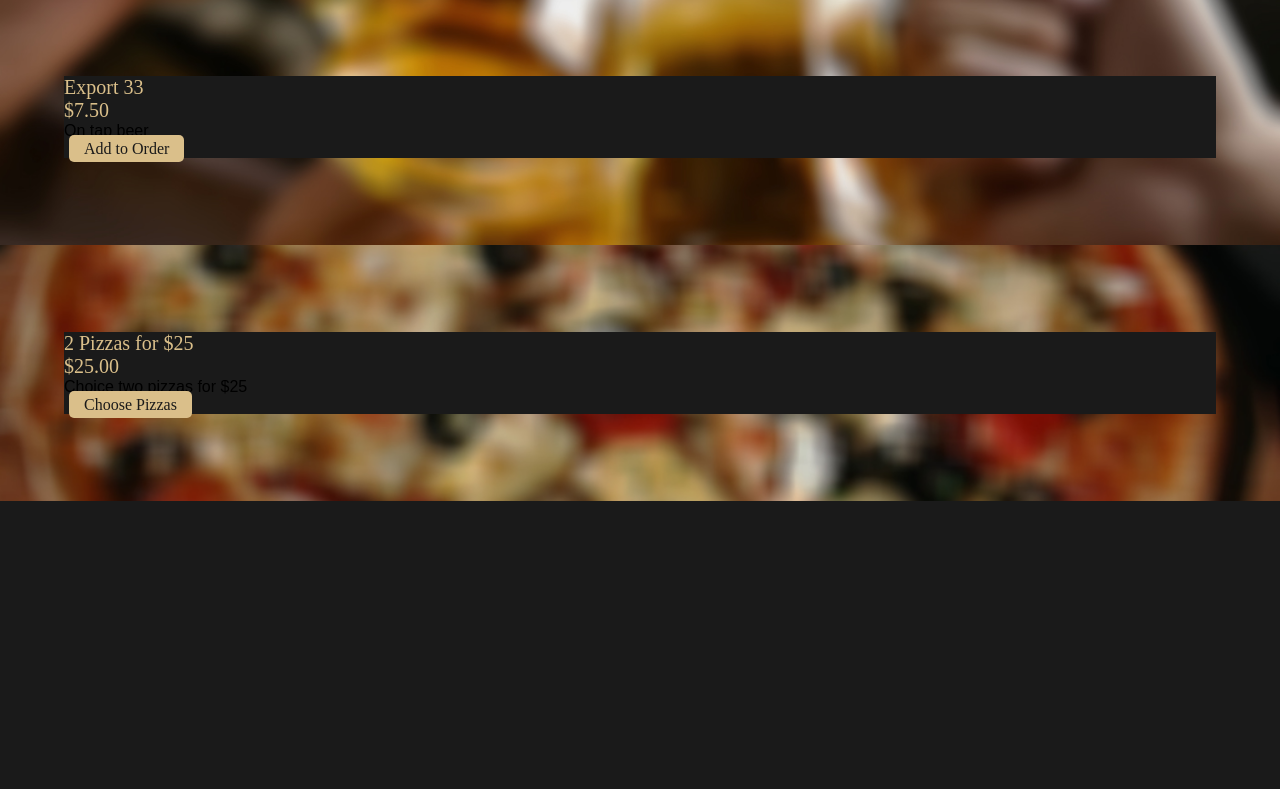
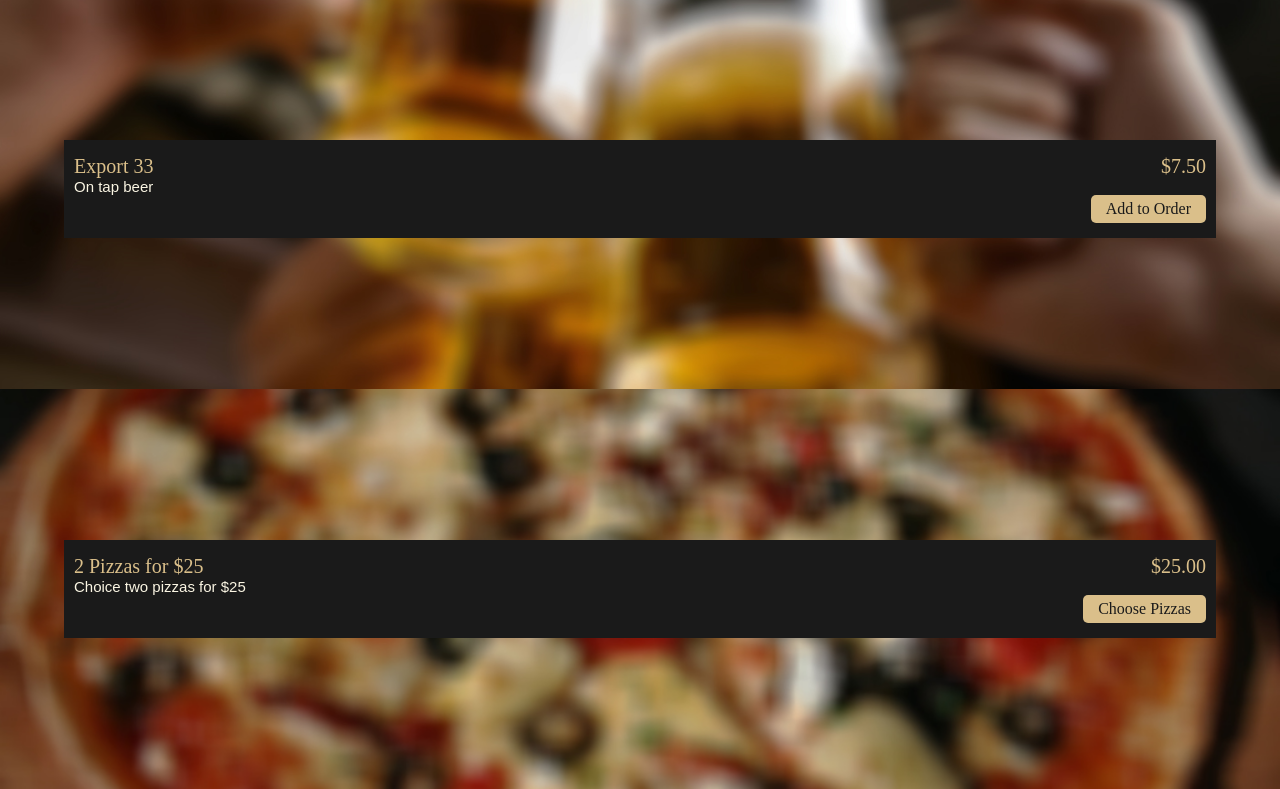
Before and after one commit to cathey191/TheRealm, a plain HTML site: page favourites.html in a window 1280 px wide. Shown: the part 66-855 px from the top of the page. Before the commit the page ends 800 px from the top, so only its background shows below. Drawn offline with Linux system fonts and the light colour scheme.

```diff
--- a/favourites.html
+++ b/favourites.html
@@ -19,20 +19,22 @@
 			</a>
 		</nav>
 		<div class="mainContent">
-			<div class="section drinks">
+			<div class="section drinks half">
 				<div class="favSecton">
-					<h3 class="yellowHeader">Export 33</h3>
-					<h3 class="yellowHeader price">$7.50</h3>
-					<p>On tap beer</p>
-					<a class="yellowButton" href="">Add to Order</a>
+					<h3 class="yellowHeader floatLeft">Export 33</h3>
+					<h3 class="yellowHeader floatRight">$7.50</h3>
+					<div class="clear"></div>
+					<p class="smallText">On tap beer</p>
+					<a class="yellowButton floatRight" href="">Add to Order</a>
 				</div>
 			</div>
-			<div class="section pizza">
+			<div class="section pizza half">
 				<div class="favSecton">
-					<h3 class="yellowHeader">2 Pizzas for $25</h3>
-					<h3 class="yellowHeader price">$25.00</h3>
-					<p>Choice two pizzas for $25</p>
-					<a class="yellowButton" href="">Choose Pizzas</a>
+					<h3 class="yellowHeader floatLeft">2 Pizzas for $25</h3>
+					<h3 class="yellowHeader floatRight">$25.00</h3>
+					<div class="clear"></div>
+					<p class="smallText">Choice two pizzas for $25</p>
+					<a class="yellowButton floatRight" href="">Choose Pizzas</a>
 				</div>
 			</div>
 		</div>
--- a/sass/style.scss
+++ b/sass/style.scss
@@ -32,7 +32,7 @@
 // menu pages
 .mainContent{
 	padding-top: 55px;
-	height: 100%;
+	// height: 99%;
 }
 .section{
 	width: 100%;
@@ -46,6 +46,10 @@
 .favSecton{
 	width: 90vw;
 	align-self: center;
+	padding: 15px 10px;
+}
+.half{
+	height: 50vh;
 }
 
 // buttons
@@ -71,6 +75,16 @@
 .smallText{
 	color: $lightYellow;
 	font-size: 15px;
+}
+
+.floatLeft{
+	float: left;
+}
+.floatRight{
+	float: right;
+}
+.clear{
+	clear: both;
 }
 
 // Home page
--- a/sass/variables.scss
+++ b/sass/variables.scss
@@ -18,6 +18,5 @@
 	text-decoration: none;
 	padding: 5px 15px;
 	border-radius: 5px;
-	margin: 5px;
 	@include serif
 }
```
Also changed, not shown: css/style.css, 1 other file.
